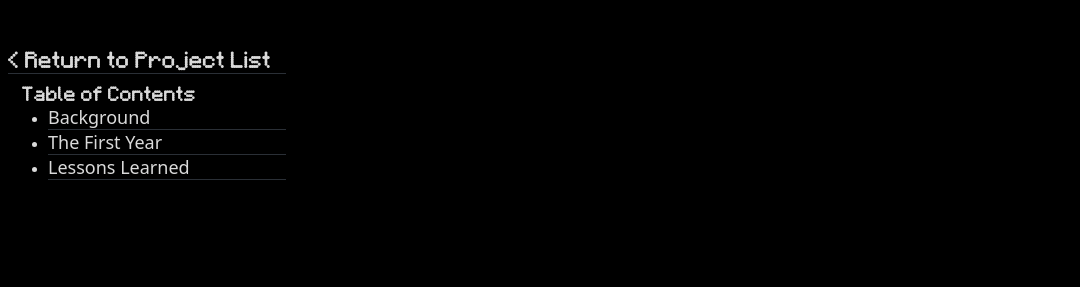
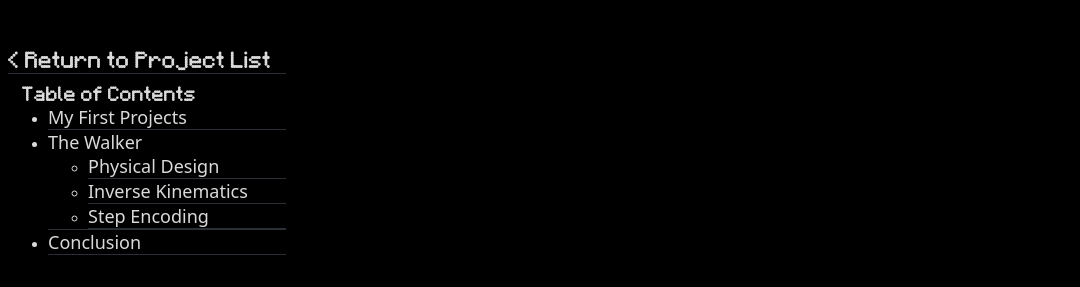
Before and after one commit to Obind30/Personal-Website, a website: page src/pages/projects/project_pages/Quadrupedal Walker.html in a window 1280 px wide. Shown: the part 161-448 px from the top of the page, without its empty margins (0-1080 px from the left). Drawn offline with Linux system fonts and the light colour scheme.

Commit message:
Fixed table of contents

```diff
--- a/src/pages/projects/project_pages/Quadrupedal Walker.html
+++ b/src/pages/projects/project_pages/Quadrupedal Walker.html
@@ -20,9 +20,16 @@
                 <a href="../../../../index.html"><h4 id="return_button">&lt Return to Project List</h4></a>
                 <h4 id="toc_title">Table of Contents</h4>
                 <ul style="margin-top: 0px">
-                    <li><a href="#background" onclick="scroll_click('background')">Background</a></li>
-                    <li><a href="#the-first-year" onclick="scroll_click('the-first-year')">The First Year</a></li>
-                    <li><a href="#looking-forward" onclick="scroll_click('looking-forward')">Lessons Learned</a></li>
+                    <li><a href="#my-first-projects" onclick="scroll_click('my-first-projects')">My First Projects</a></li>
+                    <li>
+                        <a href="#the-walker" onclick="scroll_click('the-walker')">The Walker</a>
+                        <ul>
+                            <li><a href="#physical-design" onclick="scroll_click('physical-design')">Physical Design</a></li>
+                            <li><a href="#inverse-kinematics" onclick="scroll_click('inverse-kinematics')">Inverse Kinematics</a></li>
+                            <li><a href="#step-encoding" onclick="scroll_click('step-encoding')">Step Encoding</a></li>
+                        </ul>
+                    </li>
+                    <li><a href="#conclusion" onclick="scroll_click('conclusion')">Conclusion</a></li>
                 </ul>
             </nav>
 
```
